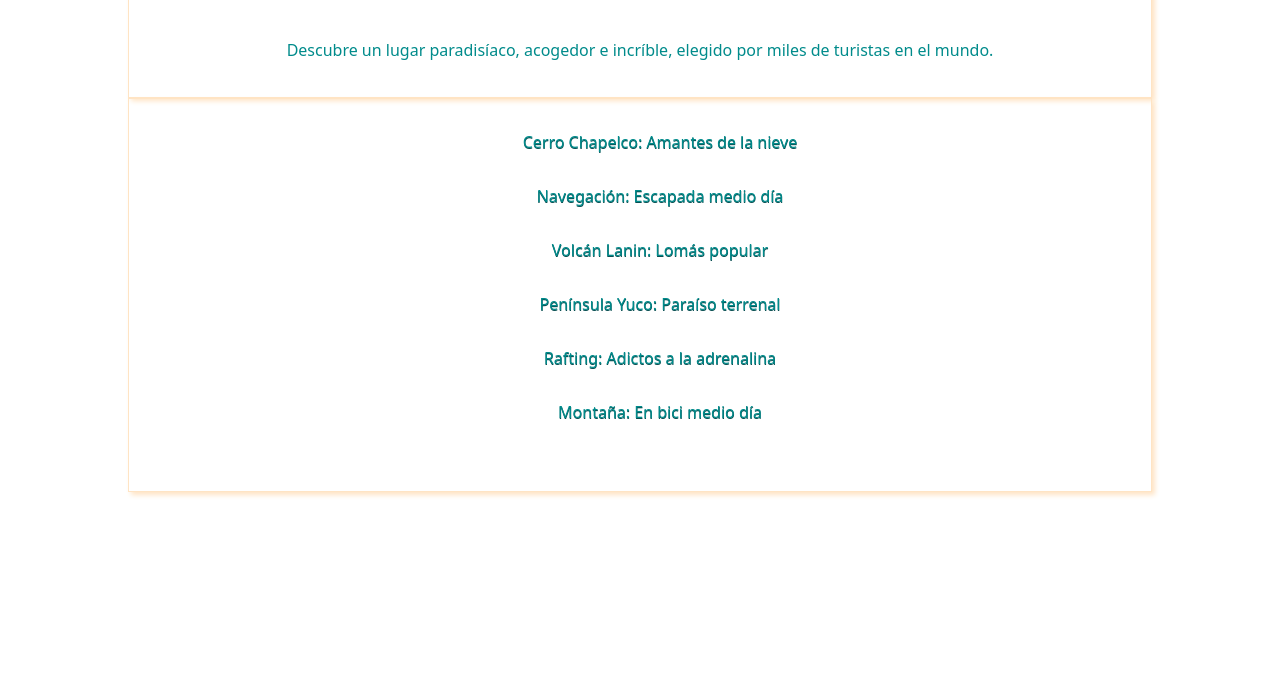
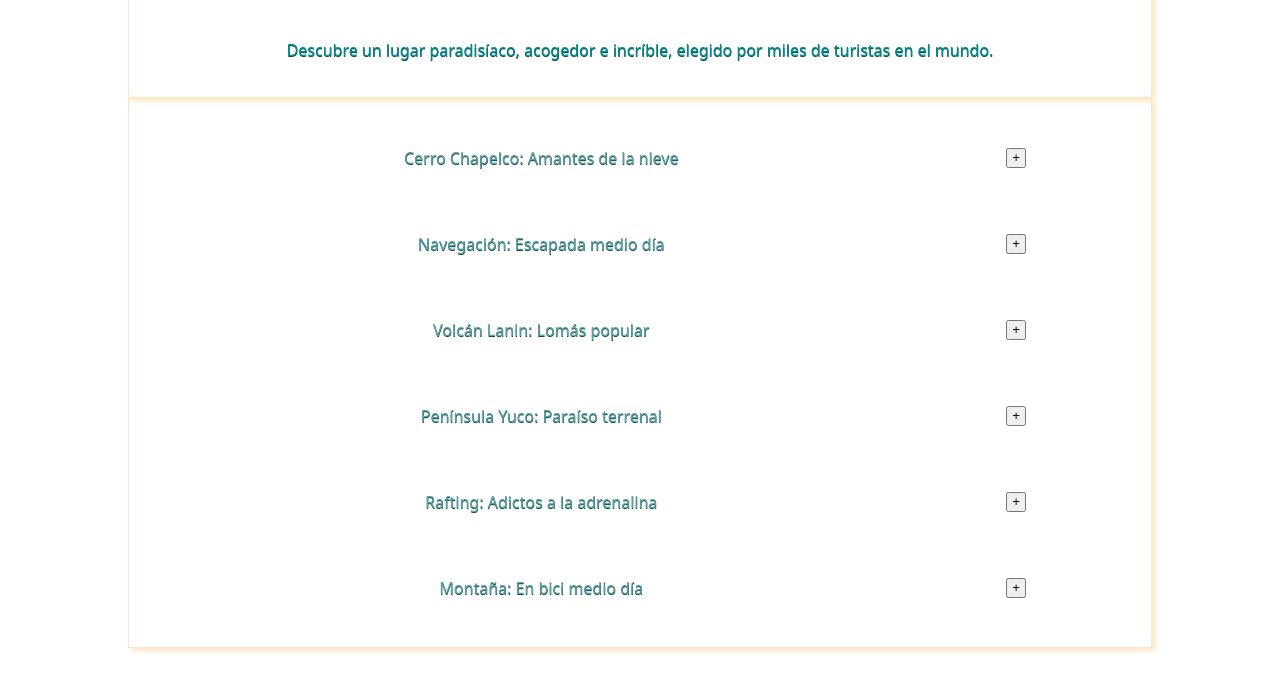
Before and after one commit to skarletswd/ProyectoFinalJavaScriptTP2, a plain HTML site: page index.html in a window 1280 px wide. Shown: the part 68-760 px from the top of the page. Drawn offline with Linux system fonts and the light colour scheme; a web font is replaced by a local one.

Commit message:
agregue boton "+" li dinamica

```diff
--- a/css/style.css
+++ b/css/style.css
@@ -27,6 +27,13 @@ header {
     box-shadow: 3px 3px 5px bisque;
 }
 
+h1 {
+    font-style: italic;
+    text-align: center;
+    color: cadetblue;
+    text-shadow: .2px 1px rgb(8, 79, 82);
+}
+
 main {
     grid-area: main;
     display: grid;
@@ -34,12 +41,7 @@ main {
     box-shadow: 3px 3px 5px bisque;
 }
 
-h1 {
-    font-style: italic;
-    text-align: center;
-    color: cadetblue;
-    text-shadow: .2px 1px rgb(8, 79, 82);
-}
+
 
 /* ul {
     margin: 0;
@@ -50,7 +52,7 @@ li {
     padding: 1em;
     display: grid;
     /* grid-template-columns: 2fr 1fr 0.5fr; */
-    grid-template-columns: 1fr;
+    grid-template-columns: 3fr 1fr;
 }
 
 #pPrincipal {
@@ -59,13 +61,26 @@ li {
     text-align:center;
 }
 
-h4 {
+p {
+    text-align: center;
+    color: cadetblue;
+    text-shadow: .2px 1px rgb(8, 79, 82);
+}
+
+button {
+    width: 20px;
+    height: 20px;
+    margin: auto;
+    padding: 0;
+}
+
+/* h4 {
     color: darkcyan;
     display: inline;
     margin: 10px;
     text-align: center;
     text-shadow: .2px 1px rgb(8, 79, 82);
-}
+} */
 
 /* #pSecund {
     color: darkcyan;
--- a/js/script.js
+++ b/js/script.js
@@ -11,7 +11,7 @@ console.log(paquetesTuristicos)
 
 const menuTur = document.querySelector(".paqsTur");
 for(let i=0; i<paquetesTuristicos.length; i++) {
-    menuTur.innerHTML += `<li><a href="#">${paquetesTuristicos[i]}</a></li>`
+    menuTur.innerHTML += `<li><p>${paquetesTuristicos[i]}</p><button type="submit">+</button></li>`
 }
 
 
```
